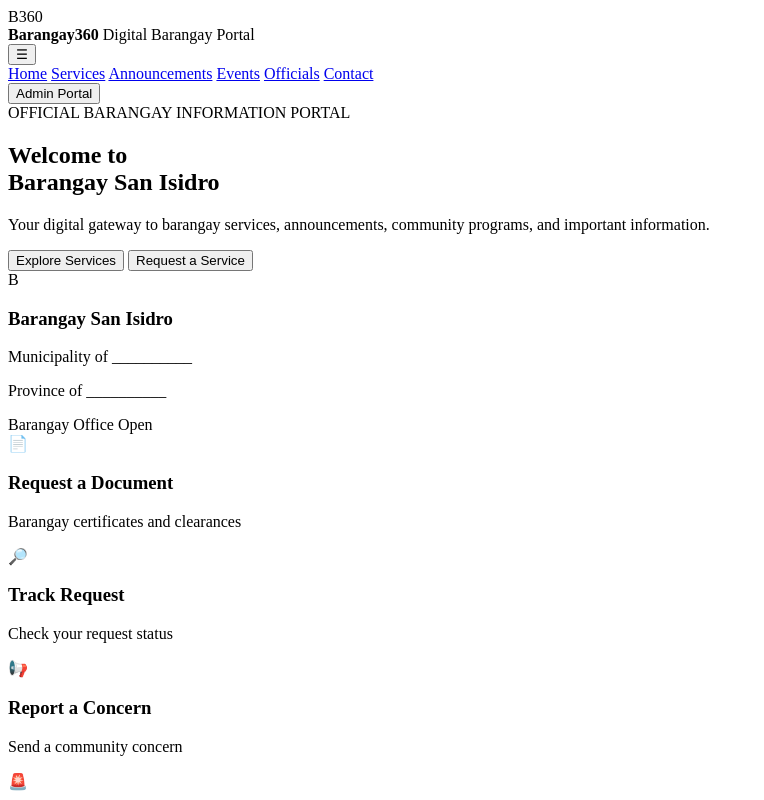
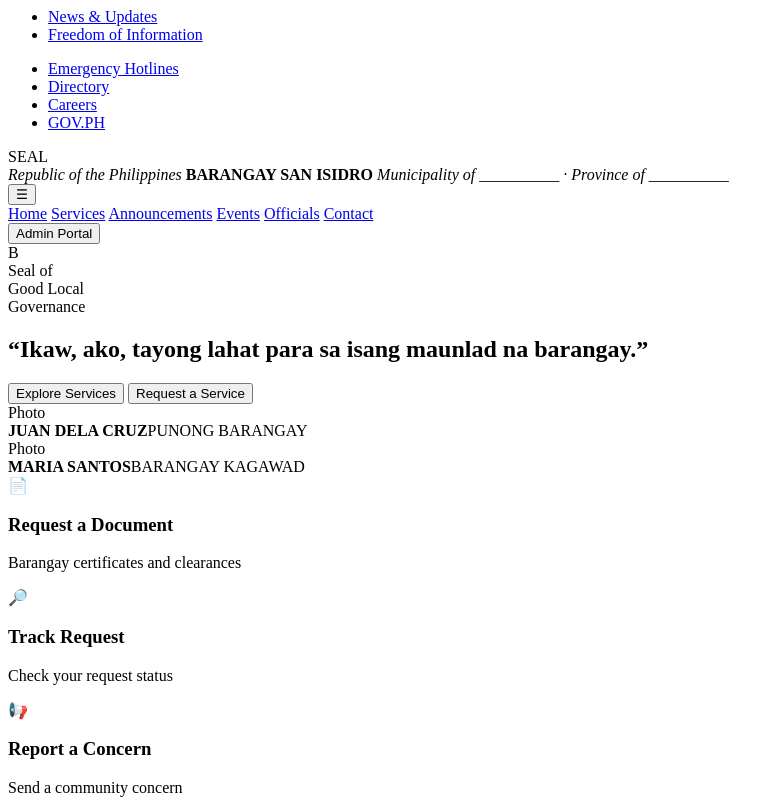
Before and after one commit to madalagalcantara/website, a plain HTML site: page index.html in a window 1280 px wide. Shown: the top 800 px of the page, without its empty margins (0-764 px from the left). Drawn offline with Linux system fonts and the light colour scheme.

Commit message:
Add files via upload

```diff
--- a/index.html
+++ b/index.html
@@ -1,12 +1,27 @@
 <div class="app-shell">
+
+  <!-- TOP UTILITY BAR -->
+  <div class="topbar">
+    <ul>
+      <li><a href="#announcements">News &amp; Updates</a></li>
+      <li><a href="#services">Freedom of Information</a></li>
+    </ul>
+    <ul class="right">
+      <li><a href="#contact" onclick="openEmergency()">Emergency Hotlines</a></li>
+      <li><a href="#officials">Directory</a></li>
+      <li><a href="#contact">Careers</a></li>
+      <li><a href="https://www.gov.ph" target="_blank" rel="noopener">GOV.PH</a></li>
+    </ul>
+  </div>
 
   <!-- NAVIGATION -->
   <header class="navbar">
     <div class="brand">
-      <div class="brand-logo">B360</div>
-      <div>
-        <strong>Barangay360</strong>
-        <span>Digital Barangay Portal</span>
+      <div class="brand-logo">SEAL</div>
+      <div class="brand-text">
+        <em>Republic of the Philippines</em>
+        <strong>BARANGAY SAN ISIDRO</strong>
+        <em>Municipality of __________ · Province of __________</em>
       </div>
     </div>
 
@@ -30,43 +45,23 @@
   <!-- HERO -->
   <section class="hero" id="home">
 
+    <div class="hero-left">
+      <div class="seal-placeholder">B</div>
+      <div class="sglg">Seal of<br>Good Local<br>Governance</div>
+    </div>
+
     <div class="hero-content">
-      <div class="badge">OFFICIAL BARANGAY INFORMATION PORTAL</div>
-
-      <h1>
-        Welcome to<br>
-        <span>Barangay San Isidro</span>
-      </h1>
-
-      <p>
-        Your digital gateway to barangay services, announcements,
-        community programs, and important information.
-      </p>
+      <h1>“Ikaw, ako, tayong lahat para sa isang maunlad na barangay.”</h1>
 
       <div class="hero-buttons">
-        <button class="primary-btn" onclick="scrollToSection('services')">
-          Explore Services
-        </button>
-
-        <button class="secondary-btn" onclick="openRequestModal()">
-          Request a Service
-        </button>
+        <button class="primary-btn" onclick="scrollToSection('services')">Explore Services</button>
+        <button class="secondary-btn" onclick="openRequestModal()">Request a Service</button>
       </div>
     </div>
 
-    <div class="hero-card">
-      <div class="seal-placeholder">
-        B
-      </div>
-
-      <h3>Barangay San Isidro</h3>
-      <p>Municipality of __________</p>
-      <p>Province of __________</p>
-
-      <div class="office-status">
-        <span class="status-dot"></span>
-        Barangay Office Open
-      </div>
+    <div class="hero-officials">
+      <div class="official-slot"><div>Photo</div><strong>JUAN DELA CRUZ</strong><span>PUNONG BARANGAY</span></div>
+      <div class="official-slot"><div>Photo</div><strong>MARIA SANTOS</strong><span>BARANGAY KAGAWAD</span></div>
     </div>
 
   </section>
--- a/style.css
+++ b/style.css
@@ -1,15 +1,15 @@
 @import url('https://fonts.googleapis.com/css2?family=DM+Sans:wght@400;500;600;700&family=Plus+Jakarta+Sans:wght@600;700;800&display=swap');
 
 :root {
-  --primary: #0b6b4f;
-  --primary-dark: #064c39;
-  --primary-light: #e7f5ef;
-  --accent: #f2b84b;
+  --primary: #0ea5e9;
+  --primary-dark: #0369a1;
+  --primary-light: #e0f2fe;
+  --accent: #7dd3fc;
   --dark: #14201c;
   --text: #53605b;
-  --light: #f6f9f7;
+  --light: #f0f9ff;
   --white: #ffffff;
-  --border: #e2ebe6;
+  --border: #d6e8f3;
   --danger: #c62828;
 }
 
@@ -353,7 +353,7 @@ nav a:hover {
 
 .announcement-card.featured p,
 .announcement-card.featured small {
-  color: #dcefe7;
+  color: #e0f2fe;
 }
 
 .announcement-date {
@@ -470,7 +470,7 @@ nav a:hover {
 }
 
 .tracking-section .section-label {
-  color: #a9ddca;
+  color: #bae6fd;
 }
 
 .tracking-section h2 {
@@ -480,7 +480,7 @@ nav a:hover {
 }
 
 .tracking-section p {
-  color: #d3e5de;
+  color: #e0f2fe;
 }
 
 .tracking-form {
@@ -665,7 +665,7 @@ nav a:hover {
 /* FOOTER */
 
 footer {
-  background: #101b17;
+  background: #0c3b5a;
   color: white;
   padding: 60px 8% 0;
 }
@@ -890,3 +890,80 @@ footer a:hover {
     display: none;
   }
 }
+
+/* ===== MUNICIPAL-PORTAL STYLE ===== */
+:root { --topbar: #0284c7; }
+body { font-family: "Inter", "DM Sans", sans-serif; }
+
+.topbar {
+  background: var(--topbar);
+  color: #fff;
+  padding: 10px 3%;
+  display: flex;
+  justify-content: space-between;
+  font-size: 15px;
+}
+.topbar ul { list-style: none; display: flex; gap: 22px; flex-wrap: wrap; }
+.topbar a:hover { text-decoration: underline; }
+
+.navbar {
+  background: var(--primary);
+  border-bottom: none;
+  height: 88px;
+  padding: 0 3%;
+  backdrop-filter: none;
+}
+.brand-logo {
+  width: 62px; height: 62px; border-radius: 50%;
+  background: #fff; color: var(--primary);
+  border: 3px solid #bae6fd; font-size: 12px;
+}
+.brand-text em {
+  display: block; font-family: Georgia, "Times New Roman", serif;
+  font-style: normal; font-size: 13px; color: #fff;
+}
+.brand-text strong { color: #fff; font-size: 19px; letter-spacing: .3px; }
+.brand span { color: inherit; }
+nav { gap: 22px; text-transform: uppercase; font-weight: 800; color: #fff; }
+nav a:hover { color: #0c3b5a; }
+.admin-btn { background: #fff; color: var(--primary-dark); }
+.admin-btn:hover { background: #0c3b5a; color: #fff; }
+.menu-toggle { color: #fff; }
+
+.hero {
+  background: linear-gradient(90deg, #fff 0%, #f0f9ff 55%, #dbeefc 100%);
+  min-height: 480px; padding: 40px 3%; gap: 30px;
+}
+.hero-left { text-align: center; }
+.hero-left .seal-placeholder { width: 200px; height: 200px; font-size: 90px; margin: 0 auto 14px; border-color: #0284c7; }
+.sglg { font-family: "Plus Jakarta Sans"; font-weight: 800; color: #0c3b5a; line-height: 1.15; }
+.hero-content { flex: 1; max-width: none; text-align: center; }
+.hero h1 {
+  color: var(--primary-dark); font-weight: 800; letter-spacing: 0;
+  font-size: clamp(32px, 4.6vw, 62px); line-height: 1.12; margin: 0 0 28px;
+}
+.hero-buttons { justify-content: center; }
+.hero-officials { display: flex; gap: 14px; align-items: flex-end; }
+.official-slot { text-align: center; font-size: 11px; width: 150px; }
+.official-slot div {
+  height: 230px; border-radius: 12px 12px 0 0;
+  background: #cfe8f7; color: #5b8aa8; display: grid; place-items: center;
+}
+.official-slot strong { display: block; margin-top: 6px; font-family: "Plus Jakarta Sans"; font-size: 12px; }
+.official-slot span { color: var(--text); font-size: 10px; }
+
+.primary-btn, .admin-btn { border-radius: 8px; }
+.tracking-section { background: linear-gradient(135deg, #0284c7, #0ea5e9); }
+.tracking-section .primary-btn { background: #0c3b5a; }
+.tracking-form input { background: #fff; }
+
+@media (max-width: 900px) {
+  .topbar { flex-direction: column; gap: 6px; font-size: 13px; }
+  .hero { flex-direction: column; text-align: center; }
+  .hero-officials { justify-content: center; }
+}
+
+@media (max-width: 900px) {
+  nav { top: 88px; background: var(--primary); border-bottom: none; }
+  .topbar .right { display: none; }
+}
```
